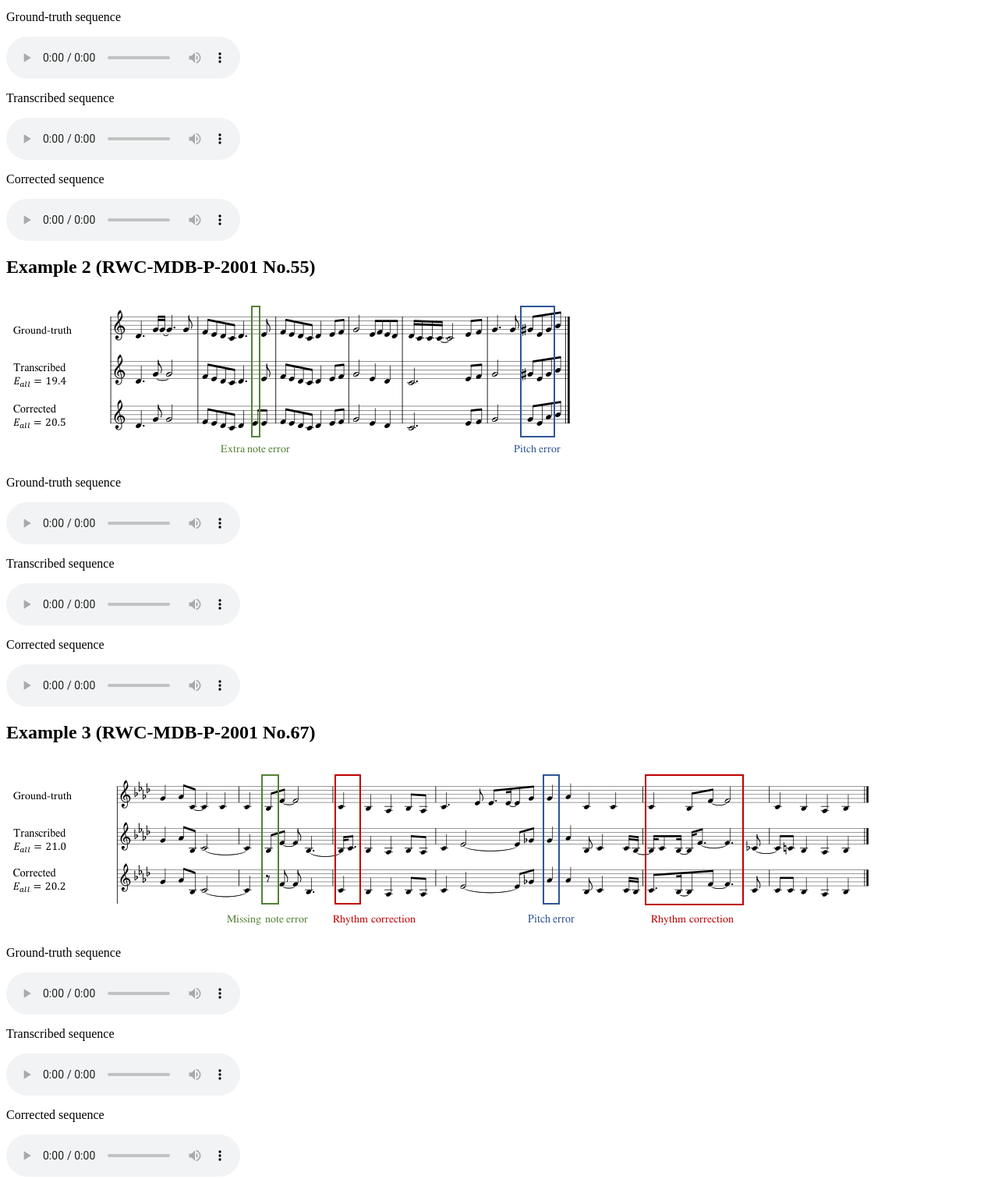
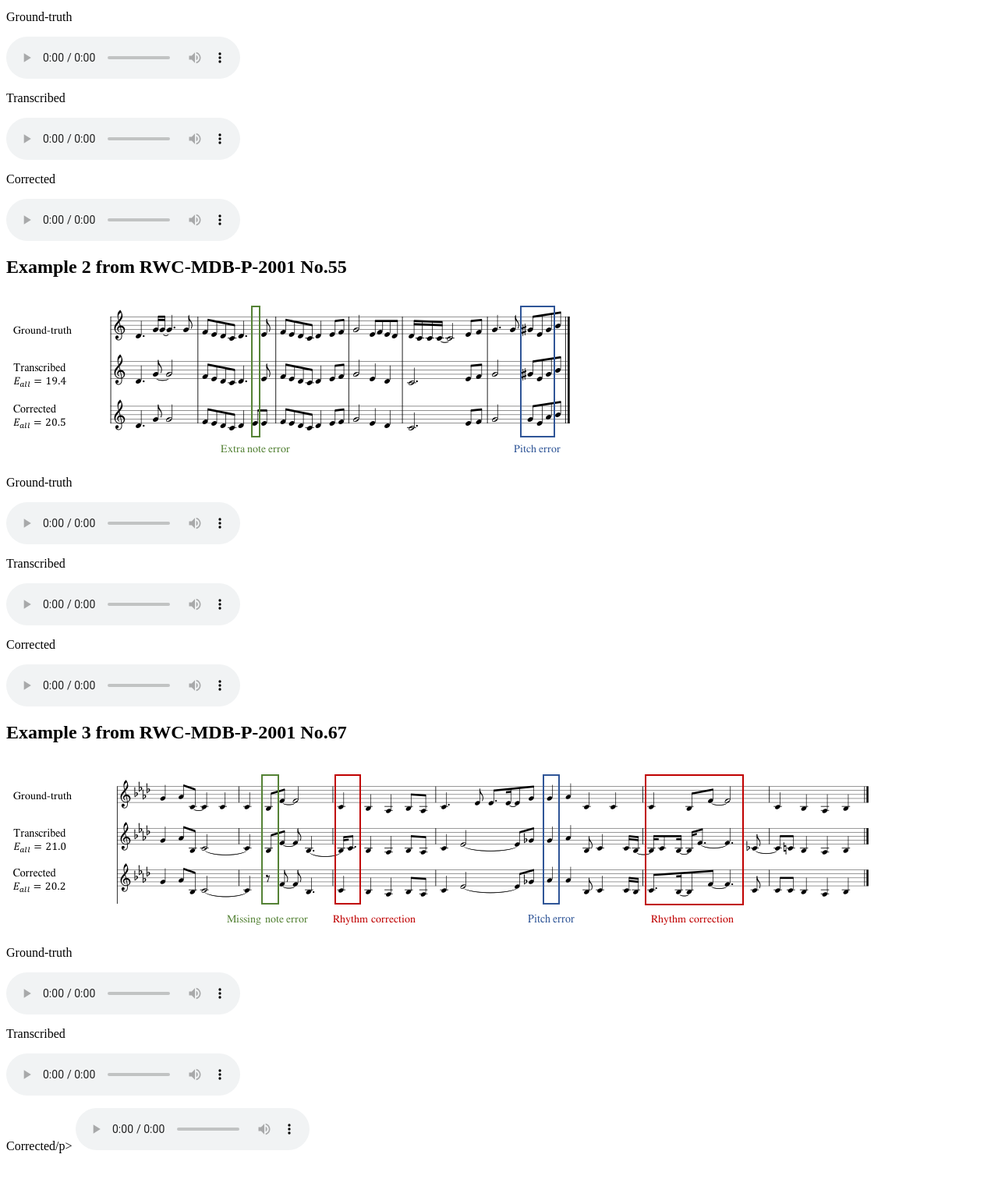
Before and after one commit to music-lsmtse/music-lsmtse.github.io, a plain HTML site: page index.html in a window 1280 px wide. Shown: the part 434-1946 px from the top of the page at 78% size. Drawn offline with Linux system fonts and the light colour scheme.

Commit message:
explanation1

```diff
--- a/index.html
+++ b/index.html
@@ -7,31 +7,31 @@
 <body>
 
 <h1>Statistical correction of transcribed melody notes <br> based on probabilistic integration of a music language model and a transcription error model</h1>
-<h2>Example 1 (RWC-MDB-P-2001 No.8)</h2>
+<h2>Example 1 from RWC-MDB-P-2001 No.8</h2>
 <img src="ex1.png">
-<p>Ground-truth sequence</p>
+<p>Ground-truth</p>
 <audio controls src="https://raw.githubusercontent.com/music-lsmtse/music-lsmtse.github.io/master/ISMIR-RWC8-true.mp3"></audio>
-<p>Transcribed sequence</p>
+<p>Transcribed</p>
 <audio controls src="https://raw.githubusercontent.com/music-lsmtse/music-lsmtse.github.io/master/ISMIR-RWC8-transcribed.mp3"></audio>
-<p>Corrected sequence</p>
+<p>Corrected</p>
 <audio controls src="https://raw.githubusercontent.com/music-lsmtse/music-lsmtse.github.io/master/ISMIR-RWC8-lstm.mp3"></audio>
 
-<h2>Example 2 (RWC-MDB-P-2001 No.55)</h2>
+<h2>Example 2 from RWC-MDB-P-2001 No.55</h2>
 <img src="ex2.png">
-<p>Ground-truth sequence</p>
+<p>Ground-truth</p>
 <audio controls src="https://raw.githubusercontent.com/music-lsmtse/music-lsmtse.github.io/master/ISMIR-RWC55-true.mp3"></audio>
-<p>Transcribed sequence</p>
+<p>Transcribed</p>
 <audio controls src="https://raw.githubusercontent.com/music-lsmtse/music-lsmtse.github.io/master/ISMIR-RWC55-transcribed.mp3"></audio>
-<p>Corrected sequence</p>
+<p>Corrected</p>
 <audio controls src="https://raw.githubusercontent.com/music-lsmtse/music-lsmtse.github.io/master/ISMIR-RWC55-lstm.mp3"></audio>
 
-<h2>Example 3 (RWC-MDB-P-2001 No.67)</h2>
+<h2>Example 3 from RWC-MDB-P-2001 No.67</h2>
 <img src="ex3.png">
-<p>Ground-truth sequence</p>
+<p>Ground-truth</p>
 <audio controls src="https://raw.githubusercontent.com/music-lsmtse/music-lsmtse.github.io/master/ISMIR-RWC67-true.mp3"></audio>
-<p>Transcribed sequence</p>
+<p>Transcribed</p>
 <audio controls src="https://raw.githubusercontent.com/music-lsmtse/music-lsmtse.github.io/master/ISMIR-RWC67-transcribed.mp3"></audio>
-<p>Corrected sequence</p>
+<p>Corrected/p>
 <audio controls src="https://raw.githubusercontent.com/music-lsmtse/music-lsmtse.github.io/master/ISMIR-RWC67-lstm.mp3"></audio>
 
 </body>
```
